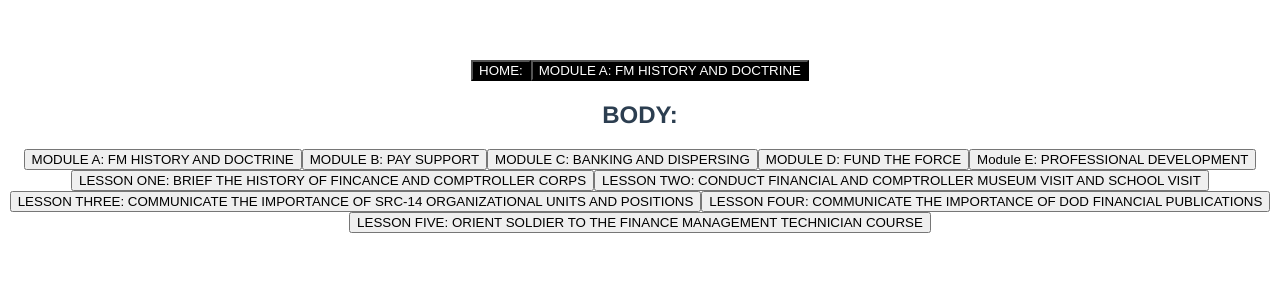
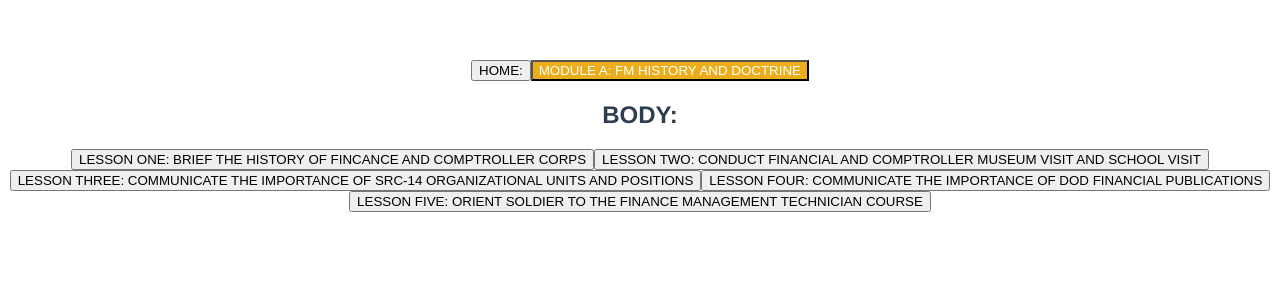
Before and after one commit to ChrJamRho/36B, a Vue app: page / in a window 1280 px wide. Both pictures are taken after a click on the button "MODULE A: FM HISTORY AND DOCTRINE". Shown: the top 300 px of the page. Built offline with nearby package versions, Linux system fonts and the light colour scheme.

Commit message:
single page logic complete

```diff
--- a/src/components/Home.vue
+++ b/src/components/Home.vue
@@ -2,22 +2,21 @@
   <div class="hello">
 
     <button
-      :style="style"
+      :class="{ goldBtn: (currentLocation.module == undefined) }"
       @click="goHome"
       v-show="calculateCurrentModuleIndex && calculateCurrentLessonIndex"
       >HOME:
     </button>
 
     <button
-      :style="style"
-      @click="goToModule"
+      :class="{ goldBtn: (currentLocation.lesson == undefined) }"
       class = 'module'
       v-show="dynamicModule"
       >{{currentLocation.module}}
     </button>
 
     <button
-      :style="style"
+      :class="{ goldBtn: (currentLocation.exercise == undefined) }"
       @click="goToLesson"
       class = 'lesson'
       v-show="dynamicLesson"
@@ -25,7 +24,7 @@
     </button>
 
     <button
-      :style="style"
+      :class="{ goldBtn: (currentLocation.exercise !== undefined) }"
       class = 'exercise'
       v-show="dynamicExercise"
       >{{currentLocation.exercise}}
@@ -33,16 +32,20 @@
 
 
   <h2>BODY:</h2>
+    <div v-show="currentLocation.module == undefined">
       <button
+        :class="'btn'"
         v-for="mod in hierarchicalData"
         :key="mod"
         v-on:click="addCurrentLocationData('module', mod.moduleName)"
         >
         {{mod.moduleName}}
       </button>
+    </div>
 
-    <div v-if="currentModuleIndex !== undefined">
+    <div v-if="currentModuleIndex !== undefined && currentLocation.lesson == undefined">
       <button
+        :class="'btn'"
         v-for="lesName in hierarchicalData[currentModuleIndex].lessons"
         :key="lesName"
         v-on:click="addCurrentLocationData('lesson', lesName.lessonName)"
@@ -51,8 +54,9 @@
       </button>
     </div>
 
-    <div v-if="currentModuleIndex !== undefined && currentLessonIndex !== undefined">
+    <div v-if="currentModuleIndex !== undefined && currentLessonIndex !== undefined && currentLocation.exercise == undefined">
       <button
+        :class="'btn'"
         v-for="content in hierarchicalData[currentModuleIndex].lessons[currentLessonIndex].lessonContent"
         :key="content"
         v-on:click="addCurrentLocationData('exercise', content)"
@@ -75,10 +79,7 @@ export default {
   },
  data() {
    return {
-     style: {
-       color: 'white',
-       backgroundColor: 'black'
-     },
+
 
      currentLocation: {},
      currentModuleIndex: undefined,
@@ -414,9 +415,6 @@ export default {
       this.currentLocation[newLocationHierarchy] = newLocationValue
    },
    goHome() {
-    //  delete this.currentLocation.module;
-    //  delete this.currentLocation.lesson;
-    //  delete this.currentLocation.exercise;
      this.currentLocation.module = undefined
      this.currentModuleIndex = undefined
      this.currentLocation.lesson = undefined
@@ -424,16 +422,14 @@ export default {
      this.currentLocation.exercise = undefined
    },
    goToModule() {
-    //  delete this.currentLocation.lesson;
-    //  delete this.currentLocation.exercise;
      this.currentLocation.lesson  = undefined
      this.currentLessonIndex = undefined
       this.currentLocation.exercise = undefined
    },
    goToLesson() {
-    //  delete this.currentLocation.exercise;
       this.currentLocation.exercise  = undefined
-   }
+   },
+
 }
 }
 
@@ -441,20 +437,32 @@ export default {
 
 </script>
 
-<!-- Add "scoped" attribute to limit CSS to this component only -->
 <style scoped>
 h3 {
   margin: 40px 0 0;
 }
+
 ul {
   list-style-type: none;
   padding: 0;
 }
+
 li {
   display: inline-block;
   margin: 0 10px;
 }
+
 a {
   color: #42b983;
 }
+
+.goldBtn {
+  color: white;
+  background-color: #EBAD1B;
+}
+
+.btn:hover {
+  color: white;
+  background-color: #EBAD1B;
+}
 </style>
```
Lines whose indentation alone changed are shown as unchanged.
